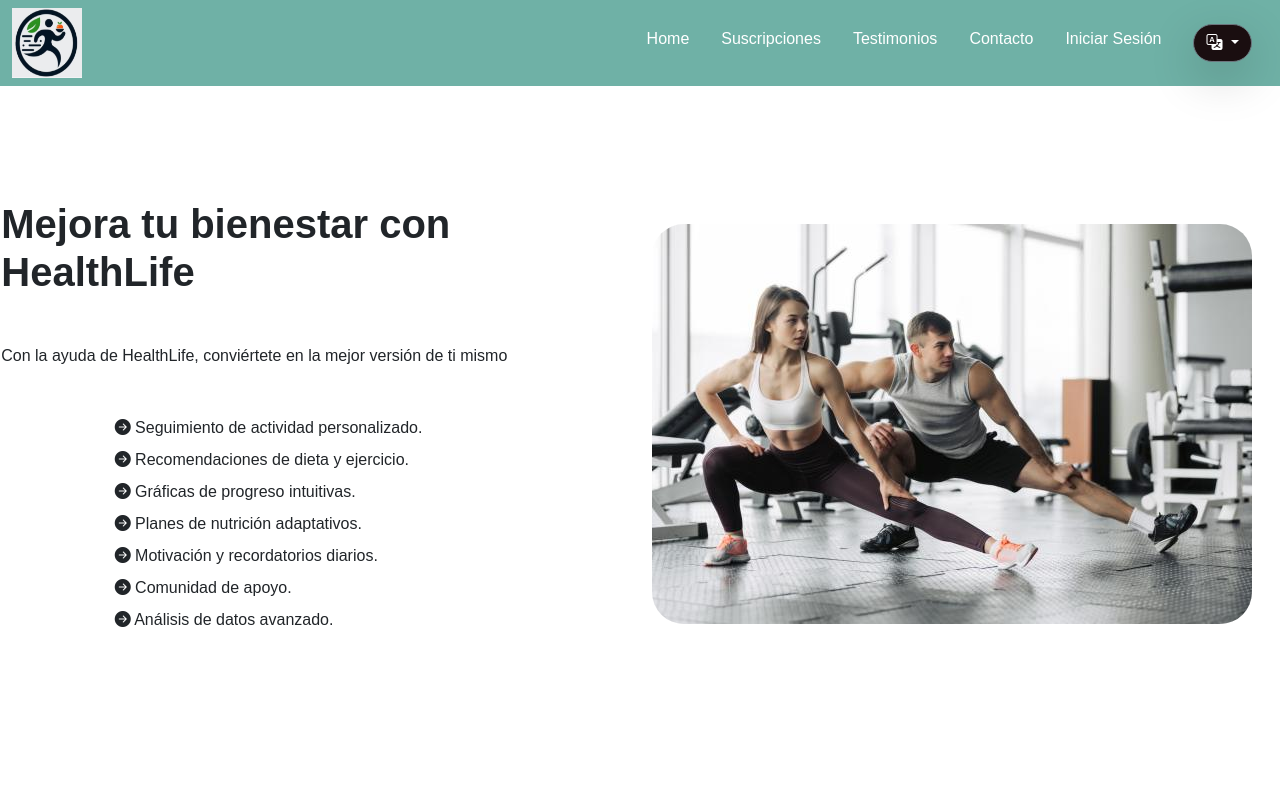
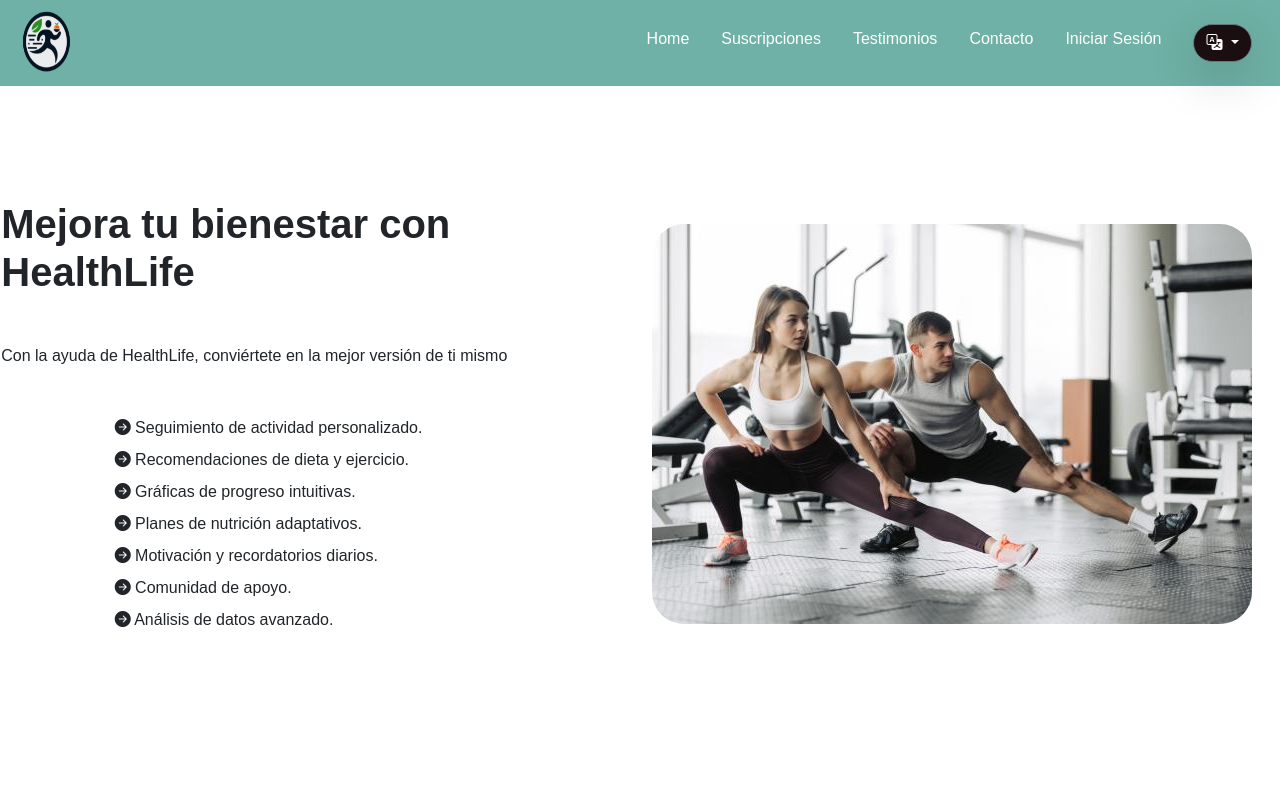
Before and after one commit to HealtLife/LandingPage, a plain HTML site: page index.html in a window 1280 px wide. Shown: the top 800 px of the page. Drawn offline with nearby package versions, Linux system fonts and the light colour scheme.

Commit message:
fix: Landing Company Logo PNG

```diff
--- a/index.html
+++ b/index.html
@@ -14,7 +14,7 @@
 <nav id="home" class="navbar fixed-top position-fixed navbar-expand-lg custom-navbar">
 
     <div class="container-fluid">
-        <img data-aos="fade-right" src="img/logo.jpg" alt="Logo" width="70" height="70"
+        <img data-aos="fade-right" src="img/HealthLife.png" alt="Logo" width="70" height="70"
              class="d-inline-block align-text-top">
 
         <div class="collapse navbar-collapse justify-content-end" id="navbarNav">
```
Also changed, not shown: index_en.html (+1 -1 lines), img/HealthLife.png (added).
